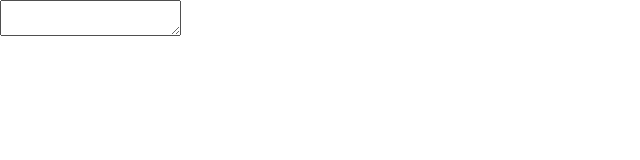
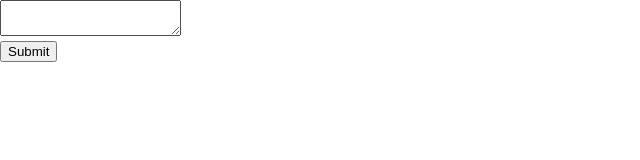
Before and after one commit to jlblumberg/mern-messenger, a React (Create React App) app in the folder frontend/: page / in a window 1280 px wide. Shown: the top 160 px of the page, without its empty margins (0-640 px from the left). Built offline with nearby package versions, Linux system fonts and the light colour scheme.

Commit message:
Add submit button to MessageApp component

```diff
--- a/frontend/src/App.js
+++ b/frontend/src/App.js
@@ -4,6 +4,8 @@ function MessageApp() {
   return(
     <div className='App'>
       <textarea id='message_box'></textarea>
+      <br/>
+      <button type='submit' name='submit' id='submit'>Submit</button>
     </div>
   );
 }
```
Also changed, not shown: 1 other file (tests, documents, lock files or other folders).
